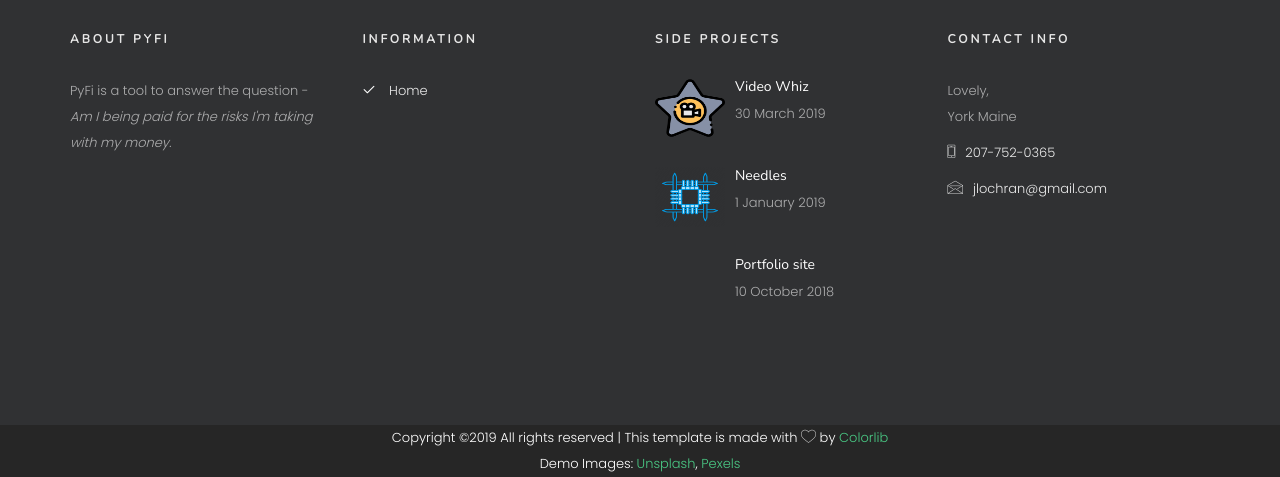
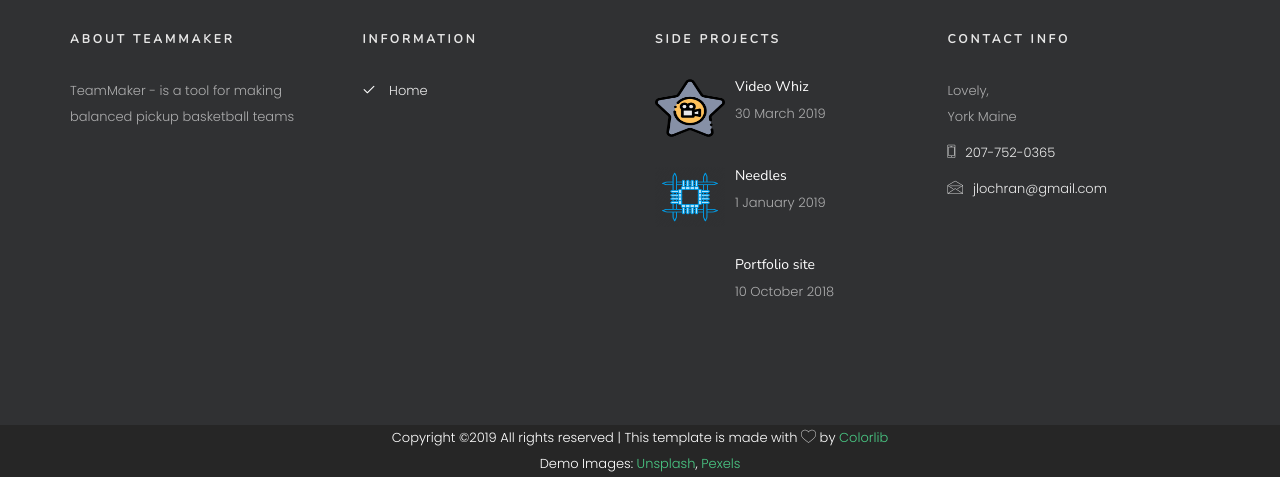
Before and after one commit to jameslochran/teamMaker, a Django app: page /home in a window 1280 px wide. Shown: the part 732-1209 px from the top of the page. Run offline with Django 3.2, Linux system fonts and the light colour scheme; some libraries are stand-ins or nearby versions; some web fonts are replaced.

Commit message:
Updated footer

```diff
--- a/team/templates/base.html
+++ b/team/templates/base.html
@@ -97,10 +97,10 @@
 			<div class="container">
 				<div class="row row-pb-md">
 					<div class="col-md-3 colorlib-widget">
-						<h4>About PyFi</h4>
-						<p>PyFi is a tool to answer the question -
+						<h4>About TeamMaker</h4>
+						<p>TeamMaker - is a tool for making balanced pickup basketball teams
 							<br>
-							<em>Am I being paid for the	risks I'm taking with my money.</em>
+
 						</p>
 						<p>
 							<!-- <ul class="colorlib-social-icons">
@@ -115,7 +115,7 @@
 						<h4>Information</h4>
 						<p>
 							<ul class="colorlib-footer-links">
-								<li><a href="{% url 'dashboard' %}"><i class="icon-check"></i> Home</a></li>
+								<li><a href="{% url 'home' %}"><i class="icon-check"></i> Home</a></li>
 								<!-- <li><a href="#"><i class="icon-check"></i> Gallery</a></li> -->
 								<!-- <li><a href="#"><i class="icon-check"></i> About</a></li> -->
 								<!-- <li><a href="#"><i class="icon-check"></i> Blog</a></li>
```
